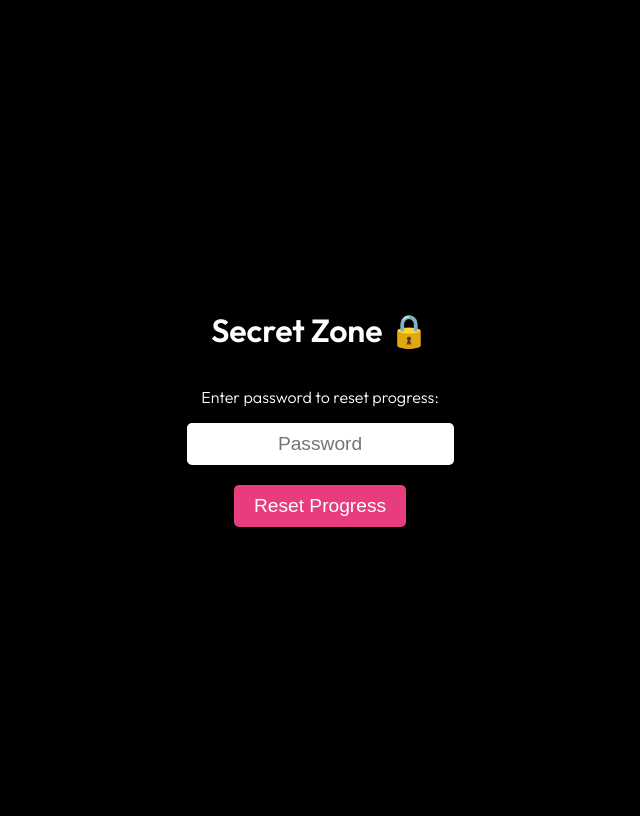
After one commit to josrp172/forex-app, a Flask app: page /riri_x7z9q/reset.html in a window 1280 px wide. The commit adds this page. Shown: the whole page, without its empty margins (320-960 px from the left). Run offline with Flask 3, Linux system fonts and the light colour scheme.

Commit message:
Add secret namespace and reset route

```diff
--- a/run.py
+++ b/run.py
@@ -2,33 +2,37 @@ from flask import Flask, render_template
 
 app = Flask(__name__)
 
-@app.route('/')
+@app.route('/riri_x7z9q/')
 def welcome():
     return render_template('welcome.html')
 
-@app.route('/index.html')
+@app.route('/riri_x7z9q/index.html')
 def index():
     return render_template('index.html')
 
-@app.route('/chapter1.html')
+@app.route('/riri_x7z9q/chapter1.html')
 def chapter1():
     return render_template('chapter1.html')
 
-@app.route('/chapter2.html')
+@app.route('/riri_x7z9q/chapter2.html')
 def chapter2():
     return render_template('chapter2.html')
 
-@app.route('/chapter3.html')
+@app.route('/riri_x7z9q/chapter3.html')
 def chapter3():
     return render_template('chapter3.html')
 
-@app.route('/chapter4.html')
+@app.route('/riri_x7z9q/chapter4.html')
 def chapter4():
     return render_template('chapter4.html')
 
-@app.route('/chapter5.html')
+@app.route('/riri_x7z9q/chapter5.html')
 def chapter5():
     return render_template('chapter5.html')
+
+@app.route('/riri_x7z9q/reset.html')
+def reset_view():
+    return render_template('reset.html')
 
 if __name__ == '__main__':
     # host='0.0.0.0' allows access from other devices on the same network
--- /dev/null
+++ b/templates/reset.html
@@ -0,0 +1,69 @@
+<!DOCTYPE html>
+<html lang="en">
+
+<head>
+    <meta charset="UTF-8">
+    <meta name="viewport" content="width=device-width, initial-scale=1.0">
+    <title>Secret Reset</title>
+    <link href="https://fonts.googleapis.com/css2?family=Outfit:wght@300;600&display=swap" rel="stylesheet">
+    <style>
+        body {
+            font-family: 'Outfit', sans-serif;
+            background: #000;
+            color: #fff;
+            display: flex;
+            flex-direction: column;
+            justify-content: center;
+            align-items: center;
+            height: 100vh;
+            text-align: center;
+        }
+
+        input {
+            padding: 10px;
+            font-size: 1.2rem;
+            border-radius: 5px;
+            border: none;
+            margin-bottom: 20px;
+            text-align: center;
+        }
+
+        button {
+            padding: 10px 20px;
+            font-size: 1.2rem;
+            background: #e73c7e;
+            color: white;
+            border: none;
+            border-radius: 5px;
+            cursor: pointer;
+        }
+
+        button:hover {
+            background: #c0392b;
+        }
+    </style>
+</head>
+
+<body>
+    <h1>Secret Zone 🔒</h1>
+    <p>Enter password to reset progress:</p>
+    <input type="password" id="password" placeholder="Password">
+    <button onclick="checkReset()">Reset Progress</button>
+
+    <script>
+        function checkReset() {
+            const pass = document.getElementById('password').value;
+            if (pass === '12345') {
+                if (confirm("Are you sure you want to reset all progress?")) {
+                    localStorage.setItem('forex_progress', 0);
+                    alert("Progress has been reset to 0!");
+                    window.location.href = "{{ url_for('welcome') }}";
+                }
+            } else {
+                alert("Wrong password!");
+            }
+        }
+    </script>
+</body>
+
+</html>
```
Also changed, not shown: templates/index.html (+23 -2 lines).
